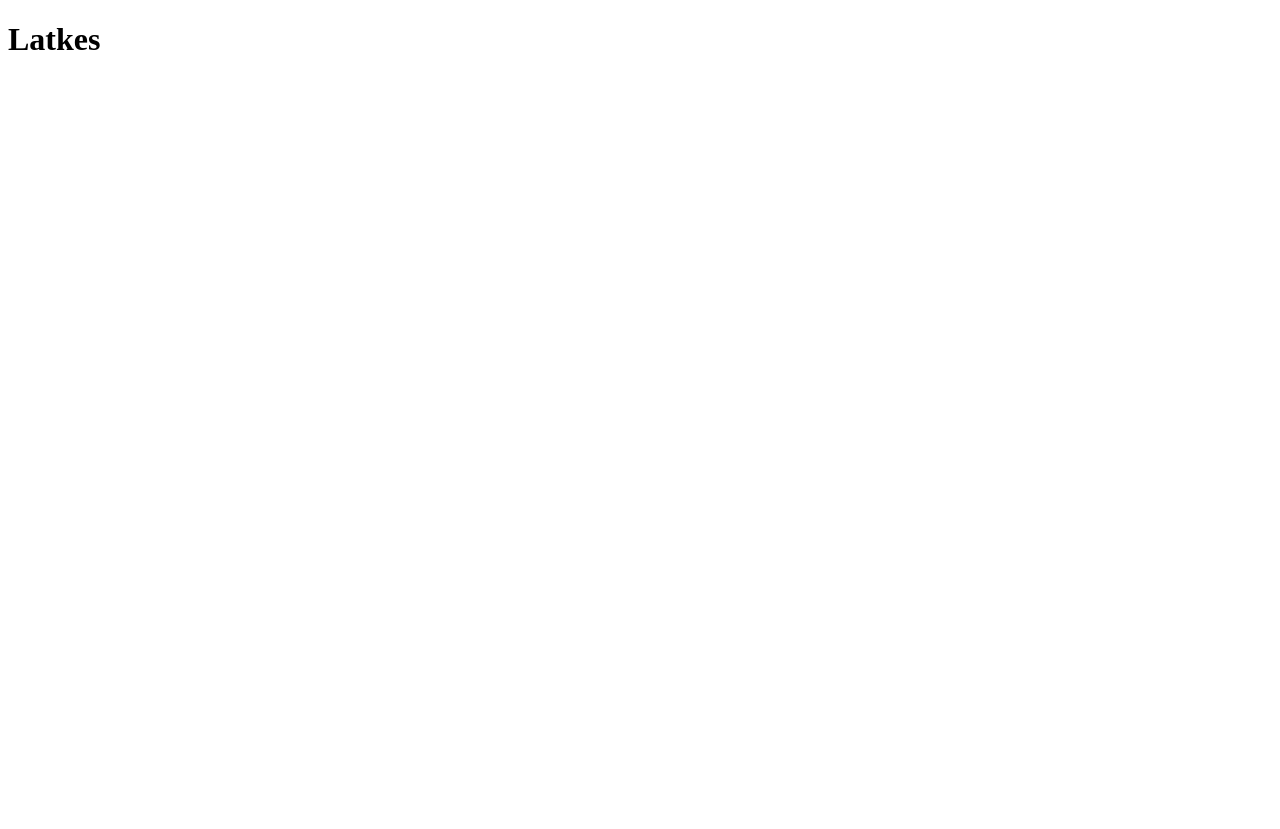
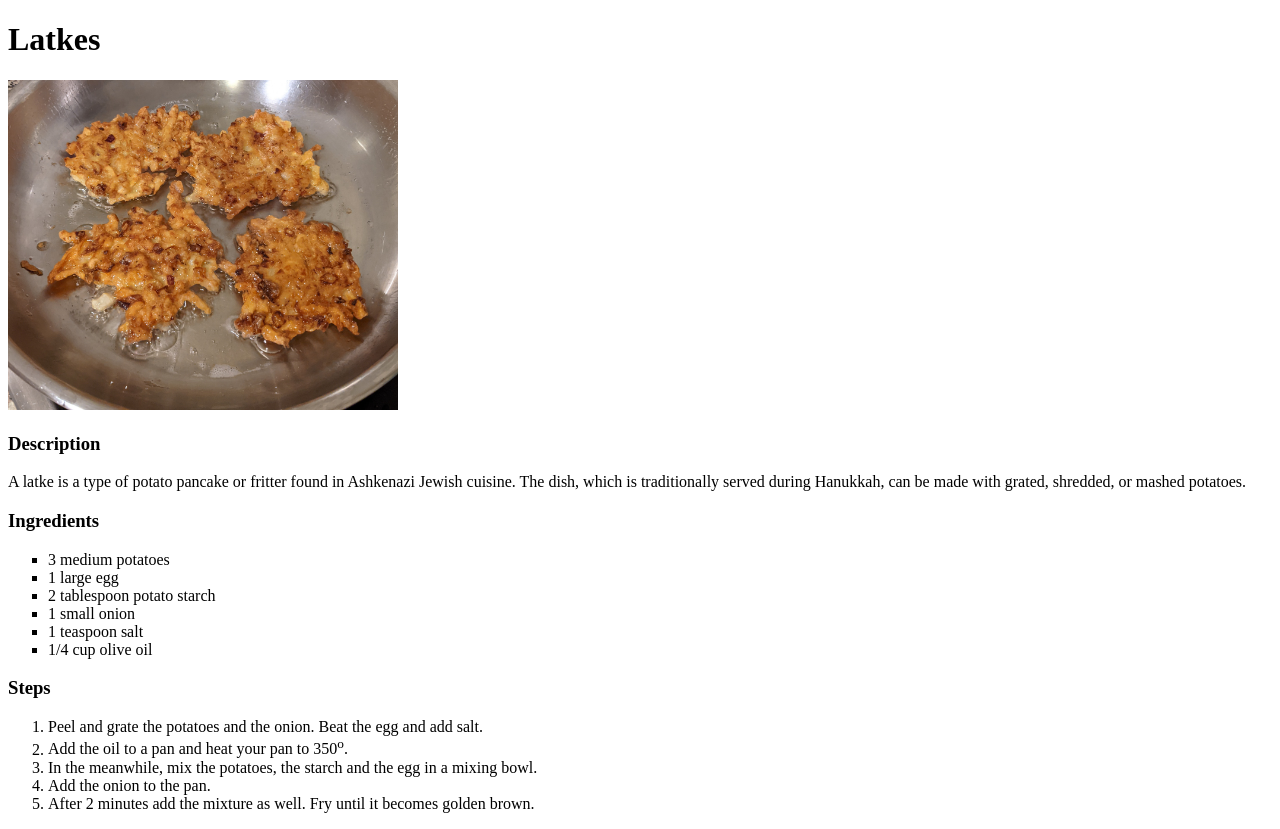
Before and after one commit to kaleczsimon/odin-recipes, a plain HTML site: page recipes/latkes.html in a window 1280 px wide. Before the commit the page ends 800 px from the top, so only its background shows below. Drawn offline with Linux system fonts and the light colour scheme.

Commit message:
Prepare latkes.html

```diff
--- a/recipes/latkes.html
+++ b/recipes/latkes.html
@@ -8,5 +8,25 @@
 </head>
 <body>
     <h1>Latkes</h1>
+    <img src="../img/latkes.jpg" alt="Photo of latkes" height="330" width="390">
+    <h3>Description</h3>
+    <p>A latke is a type of potato pancake or fritter found in Ashkenazi Jewish cuisine. The dish, which is traditionally served during Hanukkah, can be made with grated, shredded, or mashed potatoes.</p>
+    <h3>Ingredients</h3>
+    <ul style="list-style-type: square;">
+        <li>3 medium potatoes</li>
+        <li>1 large egg</li>
+        <li>2 tablespoon potato starch</li>
+        <li>1 small onion</li>
+        <li>1 teaspoon salt</li>
+        <li>1/4 cup olive oil</li>
+    </ul>
+    <h3>Steps</h3>
+    <ol>
+        <li>Peel and grate the potatoes and the onion. Beat the egg and add salt.</li>
+        <li>Add the oil to a pan and heat your pan to 350<sup>o</sup>.</li>
+        <li>In the meanwhile, mix the potatoes, the starch and the egg in a mixing bowl.</li>
+        <li>Add the onion to the pan.</li>
+        <li>After 2 minutes add the mixture as well. Fry until it becomes golden brown.</li>
+    </ol>
 </body>
 </html>
```
Also changed, not shown: recipes/kugel.html (+1 -0 lines), img/latkes.jpg (added).
